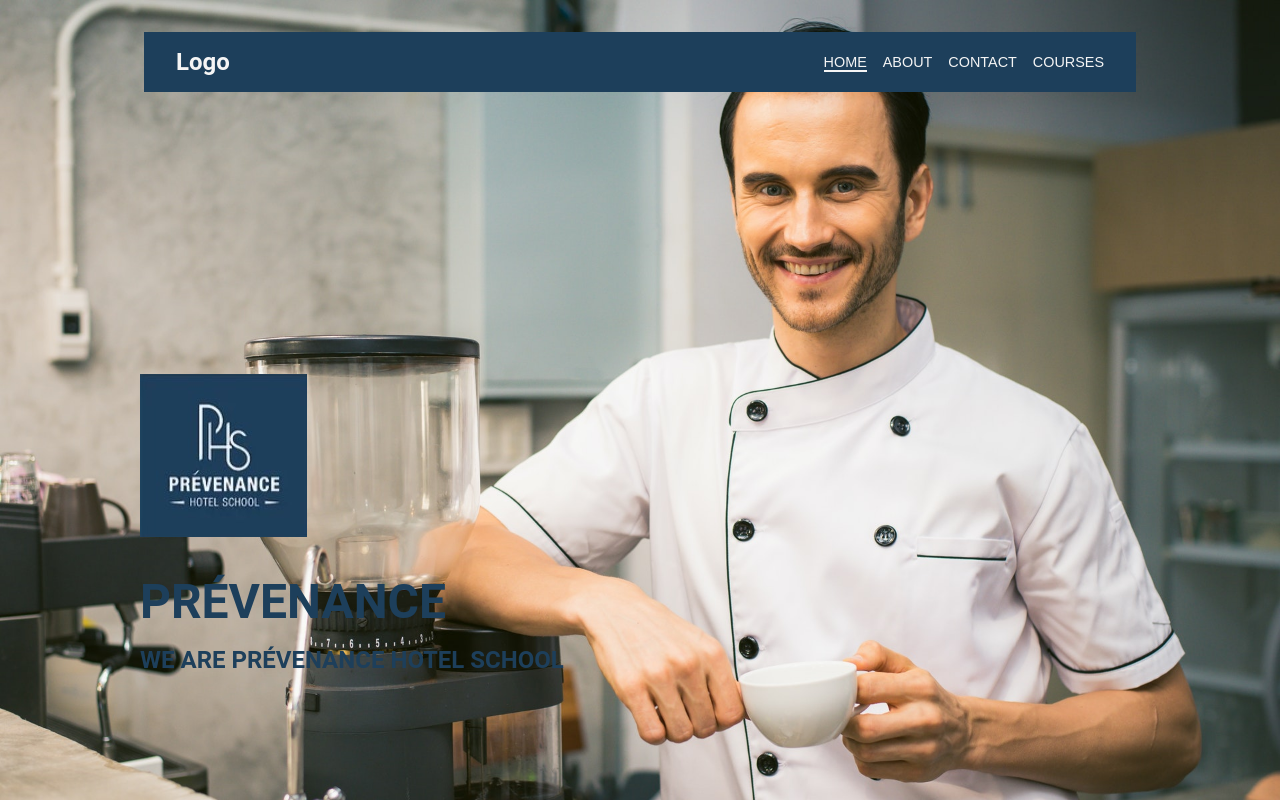
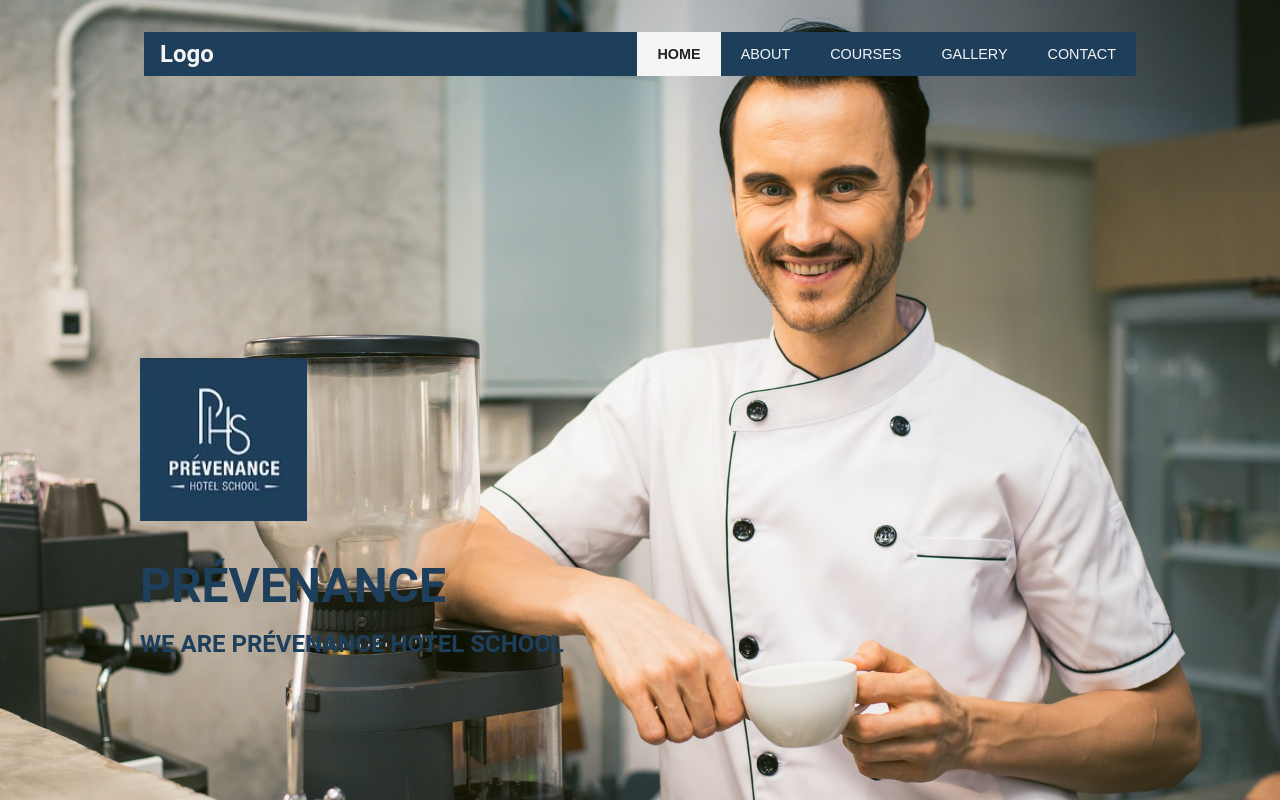
Before and after one commit to Spha88/hotel-school, a Next.js app: page / in a window 1280 px wide. Shown: the top 802 px of the page. Built offline with nearby package versions, Linux system fonts and the light colour scheme.

Commit message:
Edit css for active class in nav items

```diff
--- a/components/Header/Header.js
+++ b/components/Header/Header.js
@@ -22,13 +22,18 @@
                         </NavLink>
                     </li>
                     <li>
-                        <NavLink href="/contact" activeClassName={styles.Active}>
-                            <a>contact</a>
+                        <NavLink href="/courses" activeClassName={styles.Active}>
+                            <a>courses</a>
                         </NavLink>
                     </li>
                     <li>
-                        <NavLink href="/courses" activeClassName={styles.Active}>
-                            <a>courses</a>
+                        <NavLink href="/gallery" activeClassName={styles.Active}>
+                            <a>Gallery</a>
+                        </NavLink>
+                    </li>
+                    <li>
+                        <NavLink href="/contact" activeClassName={styles.Active}>
+                            <a>contact</a>
                         </NavLink>
                     </li>
                 </ul>
--- a/components/Header/Header.module.scss
+++ b/components/Header/Header.module.scss
@@ -4,28 +4,44 @@
     z-index: 100;
     .Content {
         background: var(--blue);
-        padding: 1rem 2rem;
         // border-radius: 2rem;
         margin: 2rem 0;
         display: flex;
         justify-content: space-between;
-        align-items: center;
+        align-items: stretch;
+        h2 {
+            padding: .5rem 1rem;
+        }
         ul {
             display: flex;
+            align-items: stretch;
+            padding-left: 0;
             list-style-type: none;
             font-family: 'Oswald', sans-serif;
             li {
                 display: inline;
-                padding-left: 1rem;
+                margin: 0;
+                display: flex;
+                align-items: stretch;
                 a {
-                    display: inline-block;
+                    padding: 10px 20px;
                     text-transform: uppercase;
                     font-size: .9rem;
+                    display: flex;
+                    justify-content: center;
+                    align-items: center;
+                    transition: all 500ms ease;
+                    &:hover {
+                        background: var(--white);
+                        color: var(--black);
+                    }
                 }
             }
         }
     }
     .Active {
-        border-bottom: 2px solid var(--white);
+        background: var(--white);
+        color: var(--black);
+        font-weight: bold;
     }
 }
```
